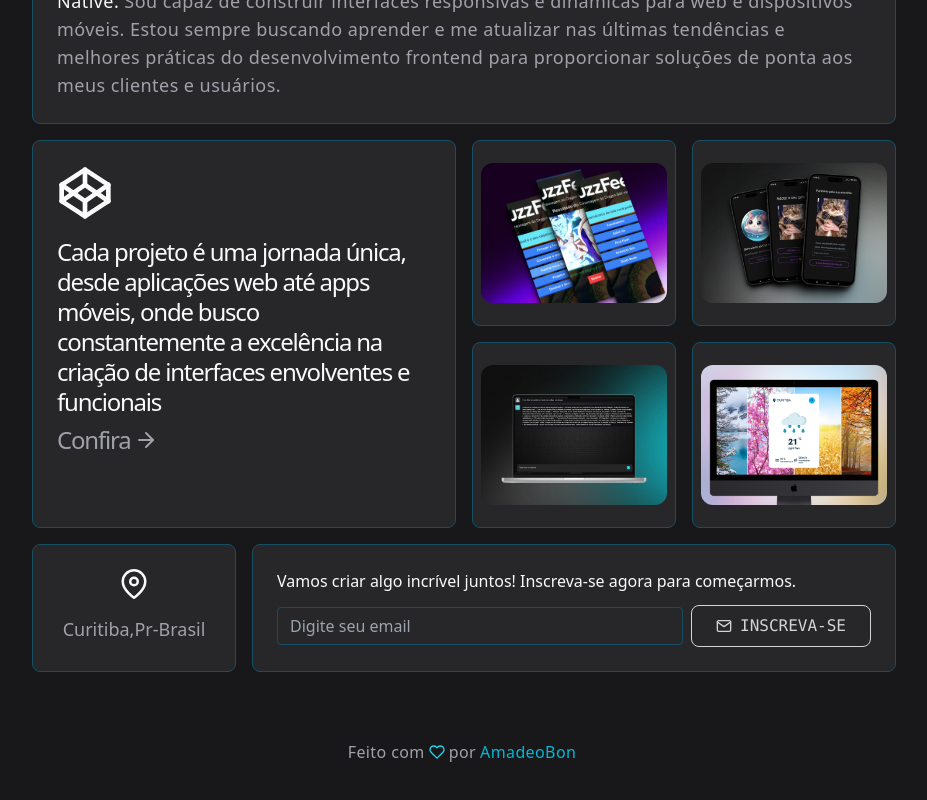
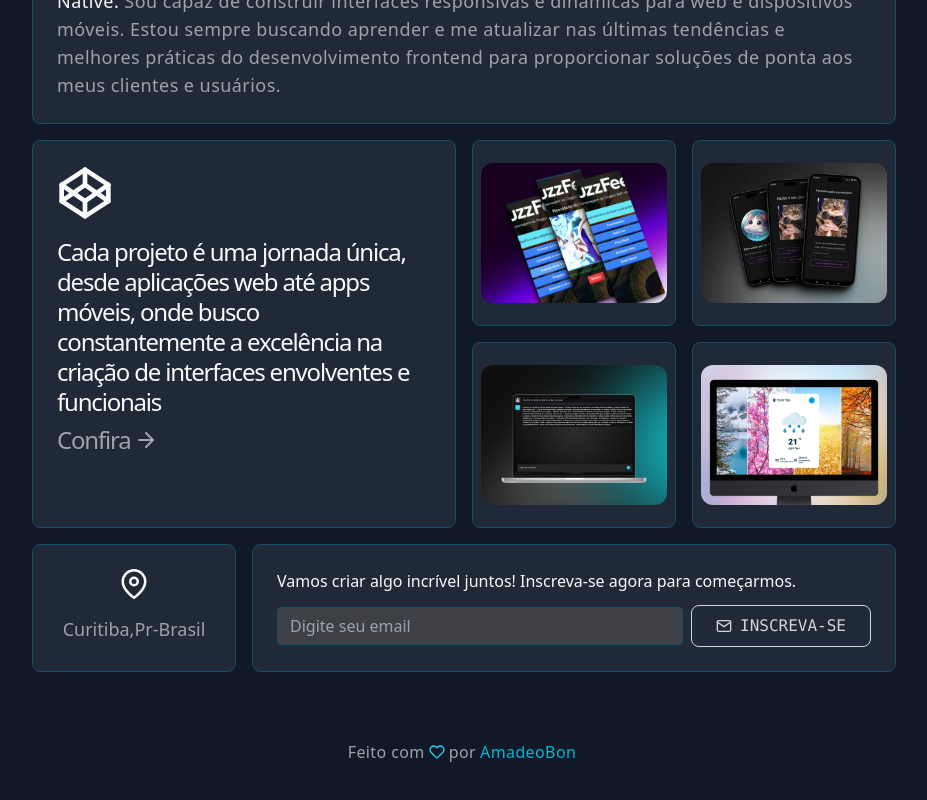
Before and after one commit to Amadeo-Frontend/ReactJs-Portfolio__Bento, a React (Vite) app: page / in a window 1280 px wide. Shown: the part 504-1304 px from the top of the page, without its empty margins (176-1103 px from the left). Built offline with nearby package versions, Linux system fonts and the light colour scheme.

Commit message:
Change colors palettes

```diff
--- a/src/components/Bento.tsx
+++ b/src/components/Bento.tsx
@@ -11,7 +11,7 @@ import ProjectsTextBlock from "./ProjectsTextBlock";
 
 const Bento = () => {
   return (
-    <div className="min-h-screen px-4 py-12 bg-zinc-900 text-zinc-50">
+    <div className="min-h-screen px-4 py-12 bg-backgroundColor text-zinc-50">
       <Logo />
       <motion.div
         initial="initial"
--- a/src/components/Block.tsx
+++ b/src/components/Block.tsx
@@ -30,8 +30,8 @@ const Block = ({ className, onMouseEnter, onMouseLeave, ...rest }: Props) => {
         mass: 3,
       }}
       className={twMerge(
-        "col-span-4 p-6 border rounded-lg border-cyan-900 bg-zinc-800",
-        className,
+        "col-span-4 p-6 border rounded-lg border-cyan-900 bg-blueray",
+        className
       )}
       onMouseEnter={onMouseEnter}
       onMouseLeave={onMouseLeave}
--- a/src/components/EmailBlock.tsx
+++ b/src/components/EmailBlock.tsx
@@ -29,15 +29,15 @@ const EmailBlock = () => {
 
     emailjs
       .send(serviceID, templateID, templateParms, userID)
-      .then(response => {
+      .then((response) => {
         console.log("Email enviado com sucesso!", response);
         toast.success("Email enviado com sucesso!");
         setEmail("");
       })
-      .catch(error => {
+      .catch((error) => {
         console.error("Erro ao enviar o email:", error);
         toast.error(
-          "Erro ao enviar o email. Por favor, tente novamente mais tarde.",
+          "Erro ao enviar o email. Por favor, tente novamente mais tarde."
         );
       });
   };
@@ -55,9 +55,9 @@ const EmailBlock = () => {
           type="email"
           name="email"
           value={email}
-          onChange={e => setEmail(e.target.value)}
+          onChange={(e) => setEmail(e.target.value)}
           placeholder="Digite seu email"
-          className="w-full mb-1 md:mb-0 rounded border border-cyan-900 bg-zinc-800 px-3 py-1.5 transition-colors focus:border-cyan-300 focus:outline-0"
+          className="w-full mb-1 md:mb-0 rounded border border-cyan-900 bg-zinc-700 px-3 py-1.5 transition-colors focus:border-cyan-300 focus:outline-0"
         />
         <EncryptButton />
       </form>
--- a/tailwind.config.js
+++ b/tailwind.config.js
@@ -4,11 +4,12 @@ export default {
   theme: {
     extend: {
       colors: {
-        backgroundColor: "#2d3748",
+        backgroundColor: "#111827",
         primary: "#4a5568",
         secondary: "#cbd5e0",
         accent: "#F13024",
         third: " #a0aec0",
+        blueray: "#1F2937",
       },
       fontFamily: {
         sora: [`var(--font-sora)`, "sans-serif"],
```
Also changed, not shown: public/web.jpeg.
